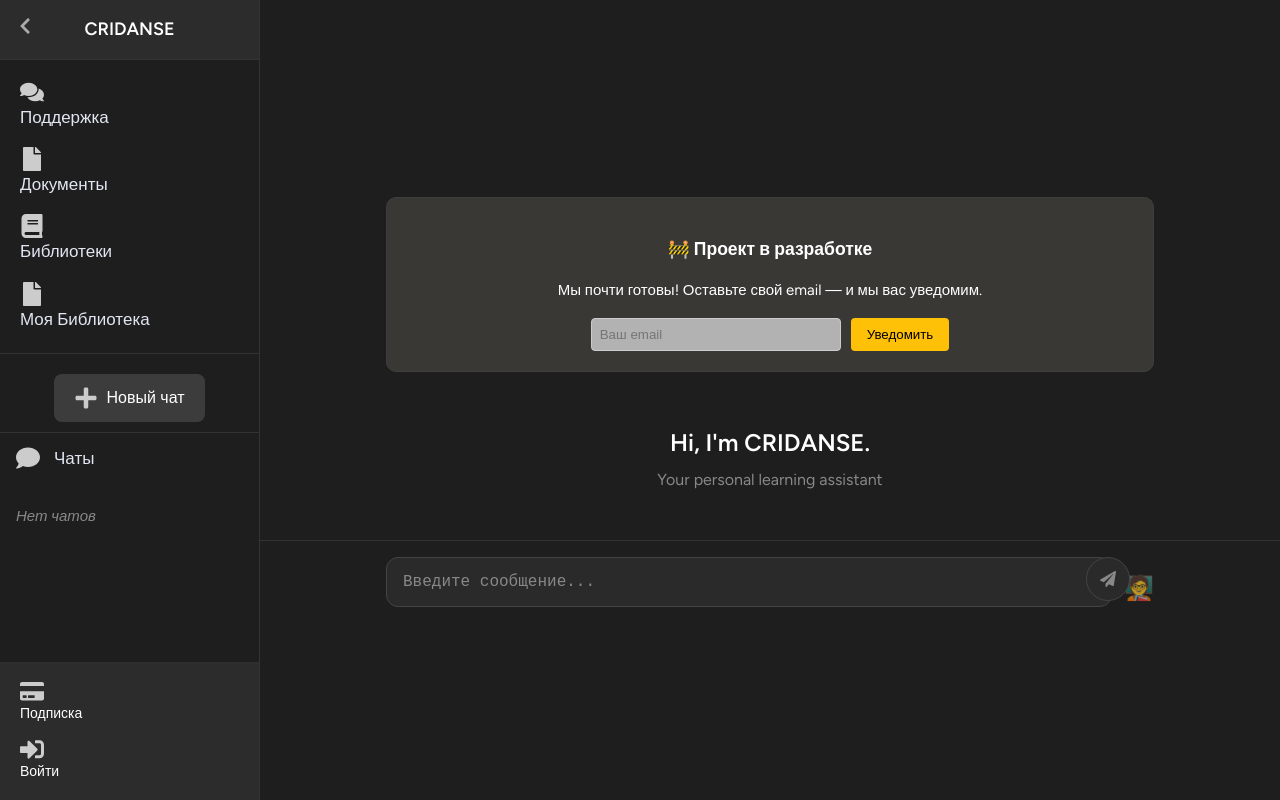
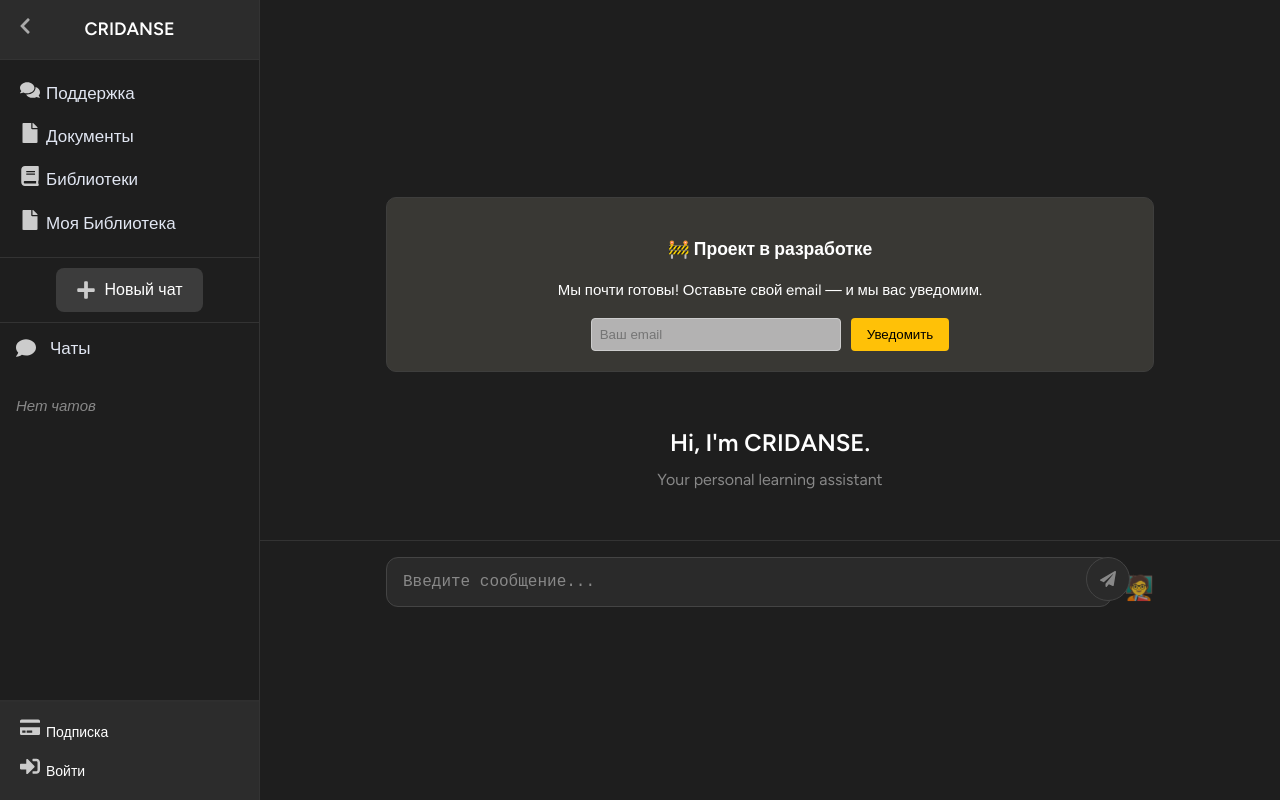
Before and after one commit to Maricvs/CRIDANSE, a React (Vite) app in the folder frontend/: page / in a window 1280 px wide. Built offline with nearby package versions, Linux system fonts and the light colour scheme.

Commit message:
css detail

```diff
--- a/frontend/src/Sidebar.css
+++ b/frontend/src/Sidebar.css
@@ -125,7 +125,7 @@ a:hover {
 
 .sidebar-nav {
   flex: 1;
-  padding-top: 10px;
+  /*padding-top: 10px;*/
   list-style: none;
   overflow: hidden;
   display: flex;
@@ -156,6 +156,10 @@ a:hover {
   gap: 10px;
   cursor: pointer;
   transition: background-color 0.2s;
+}
+
+.sidebar-section li a {
+  display: inline-flex;
 }
 
 .sidebar-section li:hover {
@@ -528,3 +532,9 @@ a:hover {
     padding-bottom: calc(1rem + env(safe-area-inset-bottom));
   }
 }
+
+.flex-container {
+  display: flex;
+  align-items: center;
+  gap: 5px;
+}
--- a/frontend/src/components/Sidebar.tsx
+++ b/frontend/src/components/Sidebar.tsx
@@ -408,8 +408,8 @@ const Sidebar: React.FC<SidebarProps> = ({ onCollapse }) => {
                 <div className="user-greeting">
                   {userName ? (
                     <>
-                      <div style={{ display: 'flex', alignItems: 'center', gap: '10px' }}>
-                        <FaUser className="icon" /><span>Привет, {userName}</span>
+                      <div className="flex-container">
+                        <FaUser className="icon" /><span>{userName}</span>
                       </div>
                       <button className="logout-button" onClick={handleLogout}>
                         <FaSignOutAlt /> Выйти
--- a/frontend/src/components/mylibrary/MyLibrary.css
+++ b/frontend/src/components/mylibrary/MyLibrary.css
@@ -384,11 +384,10 @@
 }
 
 .icon {
-  display: flex;
   align-items: center;
   justify-content: center;
-  width: 24px;
-  height: 24px;
+  width: 20px;
+  height: 20px;
 }
 
 .icon svg {
```
